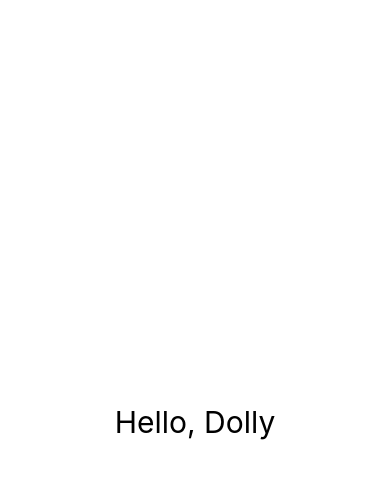
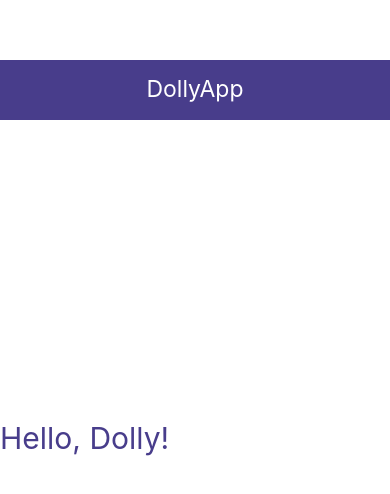
Before and after one commit to NikolasMelui/nikolasmelui_songbook, a React Native app: screen / in a window 390 px wide. Shown: the top 494 px of the page. Built offline with nearby package versions, Linux system fonts and the light colour scheme.

Commit message:
Add Header and main text to the app

```diff
--- a/App.js
+++ b/App.js
@@ -1,19 +1,28 @@
 import React from "react";
 import { View, Text, StyleSheet } from "react-native";
 
+import Header from "./components/Header";
+
 const App = () => {
-  return (<View style={styles.container}>
-    <Text style={styles.text}>
-      Hello, Dolly
-    </Text>
-  </View >)
+  return (
+    <View style={styles.container}>
+      <Header />
+      <Text style={styles.text}>Hello, Dolly!</Text>
+    </View >)
 }
 
 const styles = StyleSheet.create({
   container: {
-    flex: 1, justifyContent: 'center', alignItems: 'center'
-  }, text: {
-    fontSize: 30
+    flex: 1,
+    width: '100%',
+    paddingTop: 60
+  },
+  text: {
+    color: 'darkslateblue',
+    display: 'flex',
+    paddingTop: 300,
+    fontSize: 30,
+    textAlign: 'center'
   }
 })
 
--- /dev/null
+++ b/components/Header.js
@@ -0,0 +1,26 @@
+import React from "react";
+import { View, Text, StyleSheet } from "react-native";
+
+const Header = () => {
+  return (
+    <View style={styles.header}>
+      <Text style={styles.text}>
+        DollyApp
+      </Text>
+    </View >)
+}
+
+const styles = StyleSheet.create({
+  header: {
+    height: 60,
+    padding: 15,
+    backgroundColor: 'darkslateblue'
+  },
+  text: {
+    color: '#fff',
+    fontSize: 23,
+    textAlign: 'center'
+  }
+})
+
+export default Header;
```
